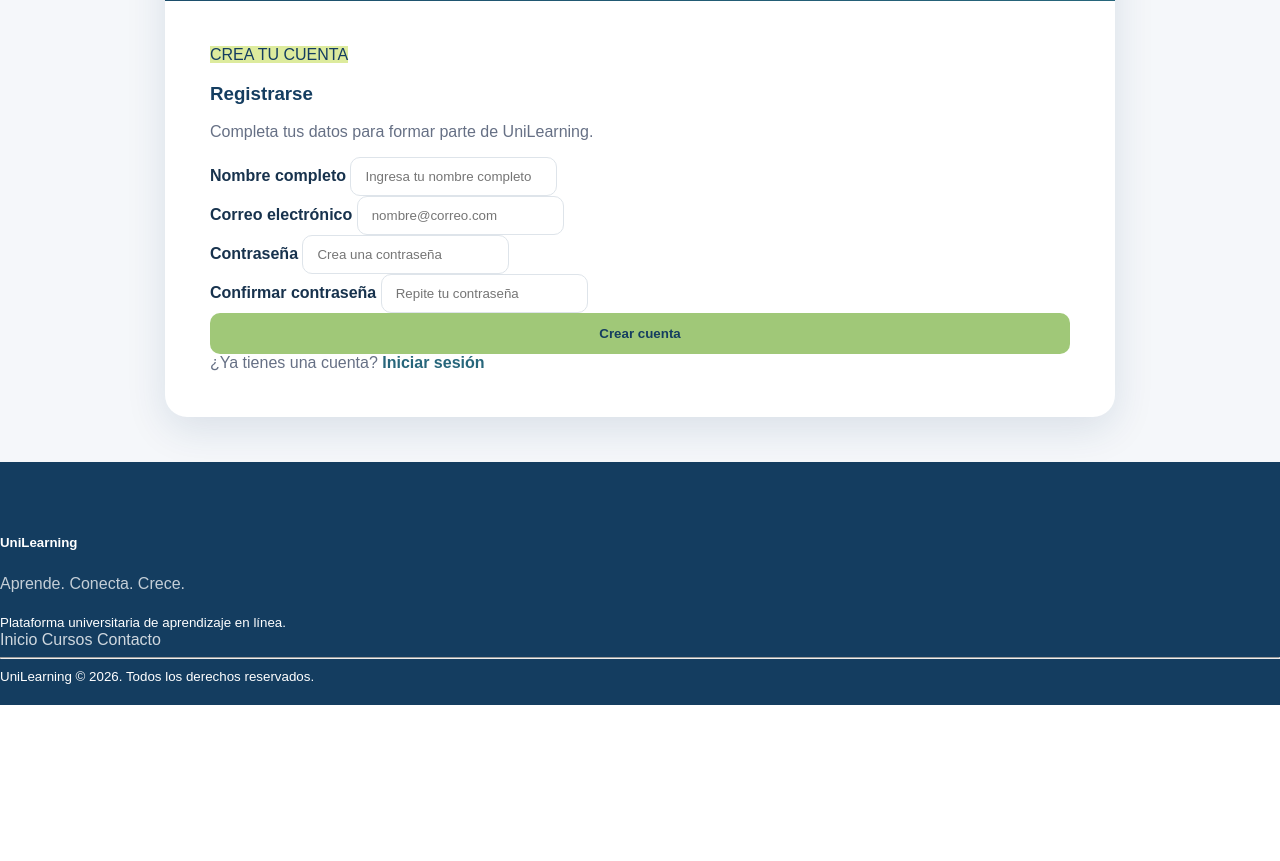
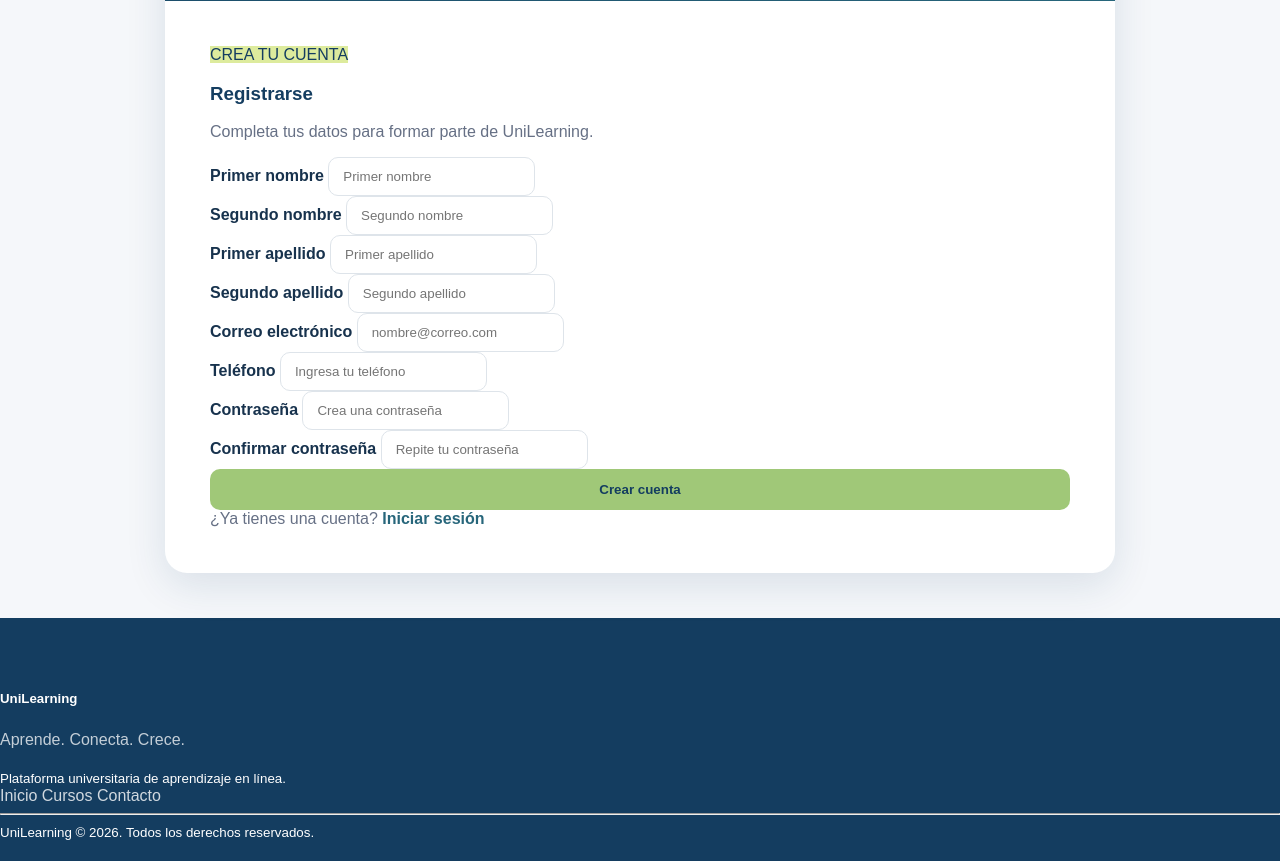
Before and after one commit to Frankruz21/Proyecto_Progra_Web, a Laravel app: page /registro in a window 1280 px wide. Shown: the part 913-1774 px from the top of the page. Before the commit the page ends 1618 px from the top, so only its background shows below. Run offline with Laravel 12, Linux system fonts and the light colour scheme; style sheets or scripts are compiled from the project's sources; parts of the project's set-up code (start-up, migrations or seed data) failed here and were passed over.

Commit message:
Pagina de inicio y vistas

```diff
--- a/resources/views/auth/register.blade.php
+++ b/resources/views/auth/register.blade.php
@@ -183,69 +183,79 @@
 
                         @csrf
 
-                        <div class="mb-3">
-                            <label for="name" class="form-label">
-                                Nombre completo
-                            </label>
+                        <div class="row">
+                            <div class="col-md-6 mb-3">
+                                <label for="primer_nombre" class="form-label">
+                                    Primer nombre
+                                </label>
+                                <input type="text" class="form-control"
+                                    id="primer_nombre" name="primer_nombre"
+                                    placeholder="Primer nombre" required>
+                            </div>
 
-                            <input
-                                type="text"
-                                class="form-control"
-                                id="name"
-                                name="name"
-                                placeholder="Ingresa tu nombre completo"
-                                autocomplete="name"
-                                required
-                            >
+                            <div class="col-md-6 mb-3">
+                                <label for="segundo_nombre" class="form-label">
+                                    Segundo nombre
+                                </label>
+                                <input type="text" class="form-control"
+                                    id="segundo_nombre" name="segundo_nombre"
+                                    placeholder="Segundo nombre">
+                            </div>
+
+                            <div class="col-md-6 mb-3">
+                                <label for="primer_apellido" class="form-label">
+                                    Primer apellido
+                                </label>
+                                <input type="text" class="form-control"
+                                    id="primer_apellido" name="primer_apellido"
+                                    placeholder="Primer apellido" required>
+                            </div>
+
+                            <div class="col-md-6 mb-3">
+                                <label for="segundo_apellido" class="form-label">
+                                    Segundo apellido
+                                </label>
+                                <input type="text" class="form-control"
+                                    id="segundo_apellido" name="segundo_apellido"
+                                    placeholder="Segundo apellido">
+                            </div>
                         </div>
 
                         <div class="mb-3">
                             <label for="email" class="form-label">
                                 Correo electrónico
                             </label>
+                            <input type="email" class="form-control"
+                                id="email" name="email"
+                                placeholder="nombre@correo.com" required>
+                        </div>
 
-                            <input
-                                type="email"
-                                class="form-control"
-                                id="email"
-                                name="email"
-                                placeholder="nombre@correo.com"
-                                autocomplete="email"
-                                required
-                            >
+                        <div class="mb-3">
+                            <label for="telefono" class="form-label">
+                                Teléfono
+                            </label>
+                            <input type="tel" class="form-control"
+                                id="telefono" name="telefono"
+                                placeholder="Ingresa tu teléfono">
                         </div>
 
                         <div class="mb-3">
                             <label for="password" class="form-label">
                                 Contraseña
                             </label>
-
-                            <input
-                                type="password"
-                                class="form-control"
-                                id="password"
-                                name="password"
-                                placeholder="Crea una contraseña"
-                                autocomplete="new-password"
-                                required
-                            >
+                            <input type="password" class="form-control"
+                                id="password" name="password"
+                                placeholder="Crea una contraseña" required>
                         </div>
 
                         <div class="mb-4">
-                            <label for="password_confirmation"
-                                   class="form-label">
+                            <label for="password_confirmation" class="form-label">
                                 Confirmar contraseña
                             </label>
-
-                            <input
-                                type="password"
-                                class="form-control"
+                            <input type="password" class="form-control"
                                 id="password_confirmation"
                                 name="password_confirmation"
-                                placeholder="Repite tu contraseña"
-                                autocomplete="new-password"
-                                required
-                            >
+                                placeholder="Repite tu contraseña" required>
                         </div>
 
                         <button type="button" class="register-button">
@@ -257,13 +267,13 @@
                             <span class="text-secondary">
                                 ¿Ya tienes una cuenta?
                             </span>
-
                             <a href="/login" class="register-link">
                                 Iniciar sesión
                             </a>
                         </div>
 
                     </form>
+
 
                 </div>
             </div>
--- a/routes/web.php
+++ b/routes/web.php
@@ -51,6 +51,11 @@ Route::get('/mis-cursos-estudiante', function () {
 Route::get('/ver-leccion-admin', function () {
     return view('admin.lecciones.ver_estatica');
 });
+// Página de inicio
+Route::get('/', function () {
+    return view('public.home');
+})->name('home');
+
 // Inicio de sesión
 Route::get('/login', function () {
     return view('auth.login');
```
Also changed, not shown: vite.config.js (+6 -7 lines).
